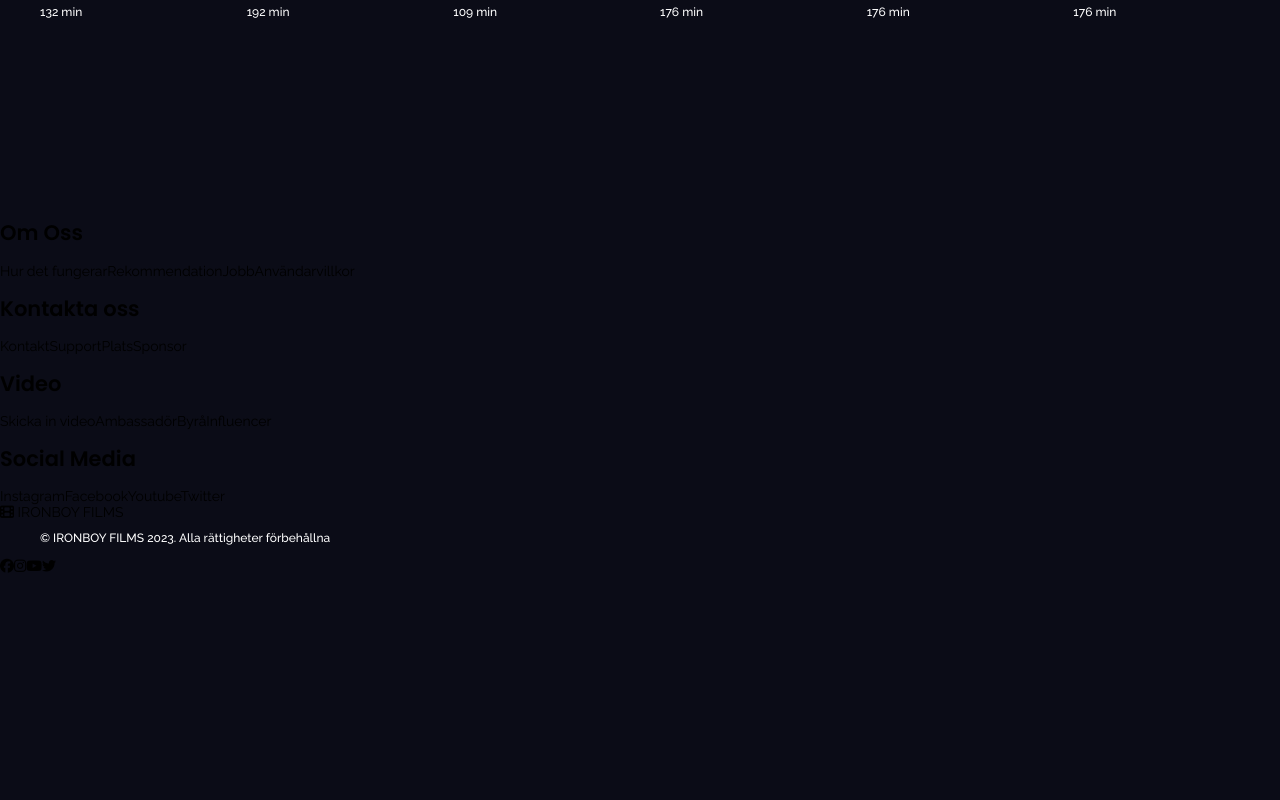
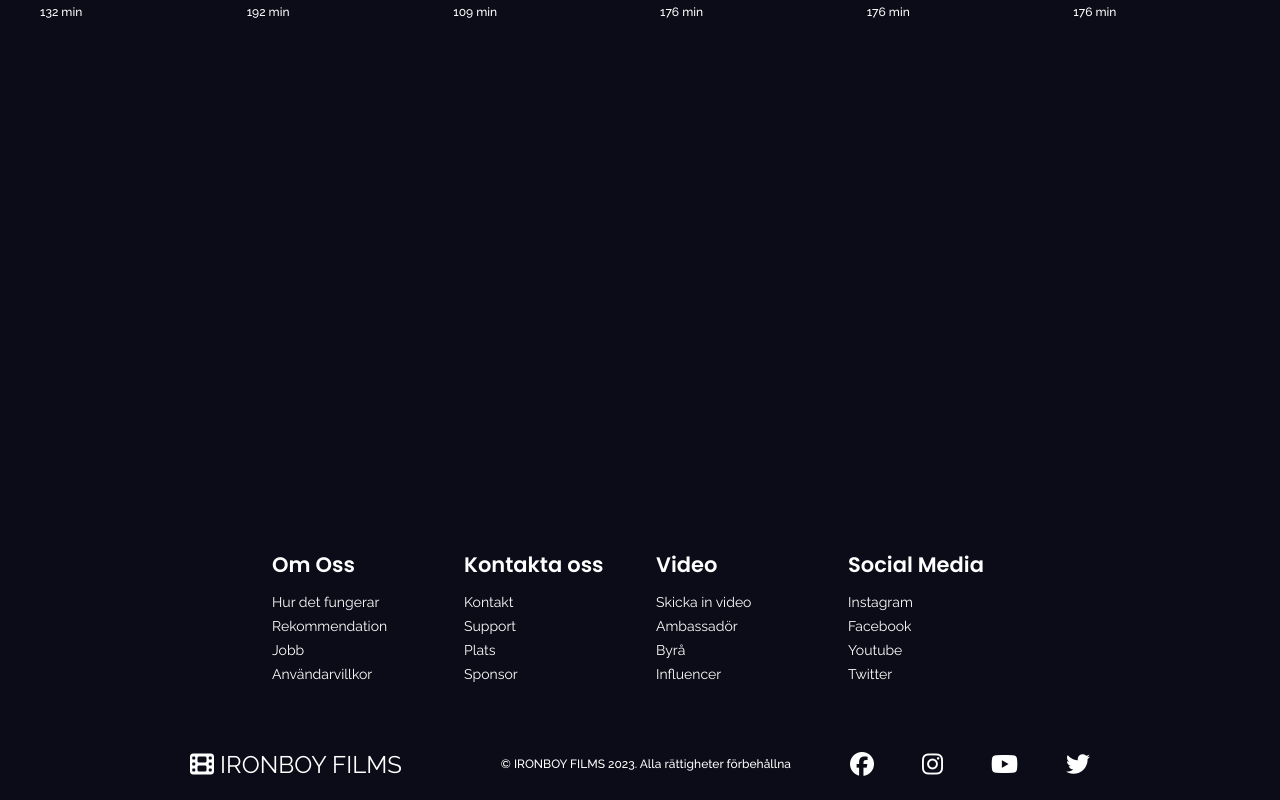
Before and after one commit to emanueljg/filmvisarna, a React (Vite) app: page / in a window 1280 px wide. Shown: the part 1696-2496 px from the top of the page. Before the commit the page ends 2270 px from the top, so only its background shows below. Built offline with nearby package versions, Linux system fonts and the light colour scheme; a web font is replaced by a local one.

Commit message:
Copied over footer css

```diff
--- a/src/css/style.css
+++ b/src/css/style.css
@@ -328,3 +328,154 @@ p {
  .Tickets-pic {
   width: 50%;
  }
+
+ /*
+  - FOOTER SECTION -
+                     */
+
+ .footer-container {
+   background-color: rgba(11, 12, 23, 1);
+   ;
+   padding: 1rem 0;
+   display: flex;
+   flex-direction: column;
+   justify-content: center;
+   align-items: center;
+   width: 100%;
+   margin-bottom: 0;
+   margin-top: 300px;
+ }
+
+ .footer-logo {
+   color: #fff;
+   display: flex;
+   align-items: center;
+   cursor: pointer;
+   text-decoration: none;
+   font-size: 1.5rem;
+ }
+
+ .footer-logo :hover {
+   cursor: pointer;
+   color: #e7a6a6;
+   transition: 0.3s ease-in-out;
+ }
+
+ .footer-links {
+   width: 100%;
+   max-width: 1000px;
+   display: flex;
+   justify-content: center;
+ }
+
+ .footer-link-wrapper {
+   display: flex;
+ }
+
+ .footer-link-items {
+   display: flex;
+   flex-direction: column;
+   align-items: flex-start;
+   margin: 16px;
+   text-align: left;
+   width: 160px;
+   box-sizing: border-box;
+ }
+
+ .footer-link-items h2 {
+   margin-bottom: 16px;
+ }
+
+ .footer-link-items>h2 {
+   color: #fff;
+ }
+
+ .footer-link-items a {
+   color: #fff;
+   text-decoration: none;
+   margin-bottom: 0.5rem;
+   cursor: pointer;
+ }
+
+ .footer-link-items a:hover {
+   color: #e7a6a6;
+   transition: 0.3s ease-in-out;
+ }
+
+ .social-icon-link {
+   color: #fff;
+   font-size: 24px;
+ }
+
+ .social-media {
+   max-width: 1000px;
+   width: 100%;
+ }
+
+ .social-media-wrap {
+   display: flex;
+   justify-content: space-between;
+   align-items: center;
+   width: 90%;
+   max-width: 1000px;
+   margin: 40px auto 0 auto;
+ }
+
+ .social-icons {
+   display: flex;
+   justify-content: space-between;
+   align-items: center;
+   width: 240px;
+   cursor: pointer;
+ }
+
+ .social-icons :hover {
+   color: #e7a6a6;
+   transition: 0.3s ease-in-out;
+ }
+
+ .social-logo {
+   color: #fff;
+   justify-self: flex-start;
+   margin-left: 20px;
+   cursor: pointer;
+   text-decoration: none;
+   font-size: 2rem;
+   display: flex;
+   align-items: center;
+   margin-bottom: 16px;
+ }
+
+ .website-rights {
+   color: #fff;
+ }
+
+ @media screen and (max-width: 820px) {
+   .footer-links {
+     padding-left: 2rem;
+   }
+
+   .footer-logo {
+     margin-bottom: 2rem;
+   }
+
+   .website-rights {
+     margin-bottom: 2rem;
+   }
+
+   .footer-link-wrapper {
+     flex-direction: column;
+   }
+
+   .social-media-wrap {
+     flex-direction: column;
+   }
+ }
+
+ @media screen and (max-width: 480px) {
+   .footer-link-items {
+     margin: 0;
+     padding: 10px;
+     width: 100%;
+   }
+ }
```
